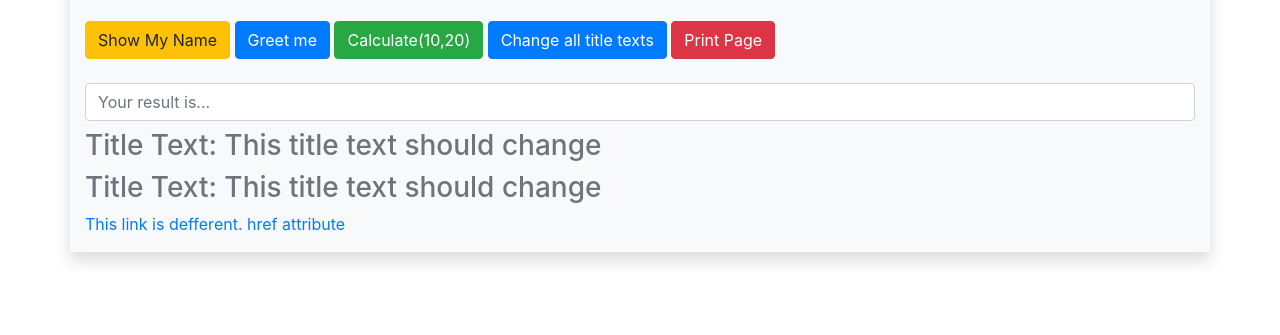
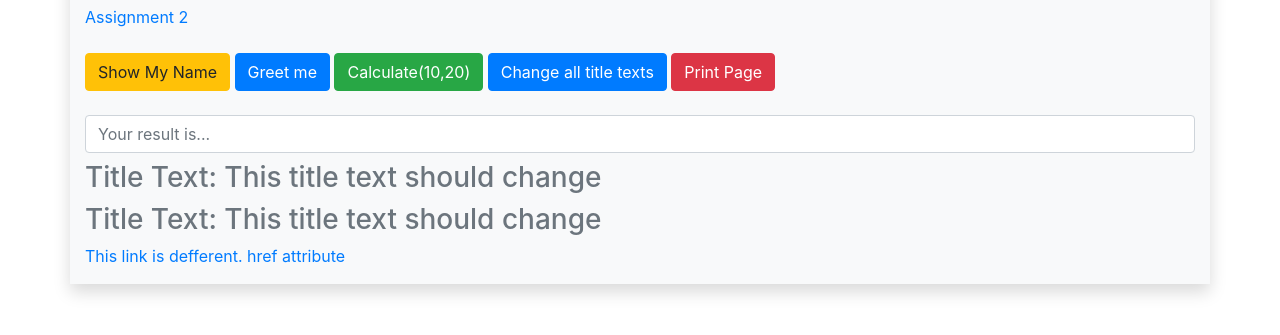
Before and after one commit to namratajain103/namratajain103.github.io, a plain HTML site: page index.html in a window 1280 px wide. Shown: the part 123-458 px from the top of the page. Drawn offline with Linux system fonts and the light colour scheme.

Commit message:
2nd assignment added

```diff
--- a/index.html
+++ b/index.html
@@ -13,6 +13,8 @@
     <div class="container bg-light py-3 shadow">
         <h1>Welcome <span class='text-bold' id="uname"> </span> </h1>
         <h1>Fix the Errors in JS</h1>
+
+        <a href="User_Events/index.html" target="_blank">Assignment 2</a>
 
         <div class="my-4">
             <button class="btn btn-warning" onclick="showName()">Show My Name</button>
```
